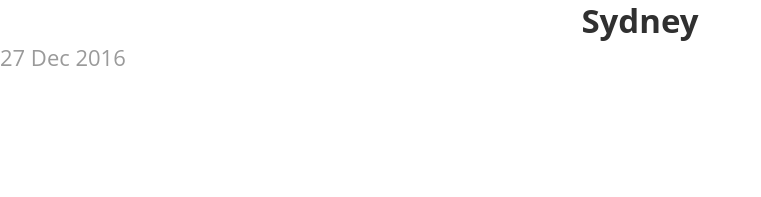
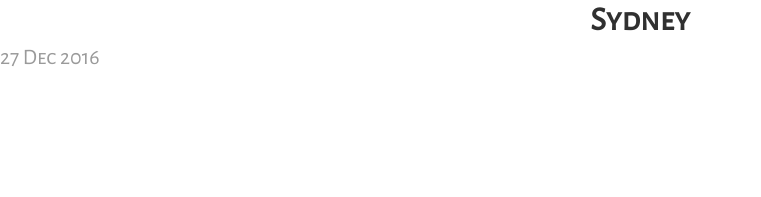
Before and after one commit to foopod/Travel-Website, a Jekyll site: the page built from _posts/2016-12-27-Sydney.md, in a window 1280 px wide. Shown: the top 197 px of the page, without its empty margins (0-761 px from the left). Built offline with Jekyll 4.4.1, drawn with Linux system fonts in a browser that asks for light colours.

Commit message:
Update head.html

```diff
--- a/_includes/head.html
+++ b/_includes/head.html
@@ -5,6 +5,7 @@
          	If you include the next line in all your web pages, they will all share the same look.
          	This makes it easier to make new pages for your site. -->
 		<link href="/style.css" rel="stylesheet" type="text/css" media="all">
+		<link href='https://fonts.googleapis.com/css?family=Alegreya Sans SC' rel='stylesheet'>
 		<meta name="viewport" content="initial-scale=1.0, user-scalable=no">
 		<style>
       			/* Always set the map height explicitly to define the size of the div
@@ -17,11 +18,17 @@
         			height: 100%;
         			margin: 0;
         			padding: 0;
+				font-family: 'Alegreya Sans SC';
       			}
       			h1 {
         			font-size: 150%;
         			text-align: center;
+				font-family: 'Alegreya Sans SC';
+
       			}
+			p {
+				font-family: 'Alegreya Sans SC';
+			}
       			img {
          			display:block;
       			}
```
